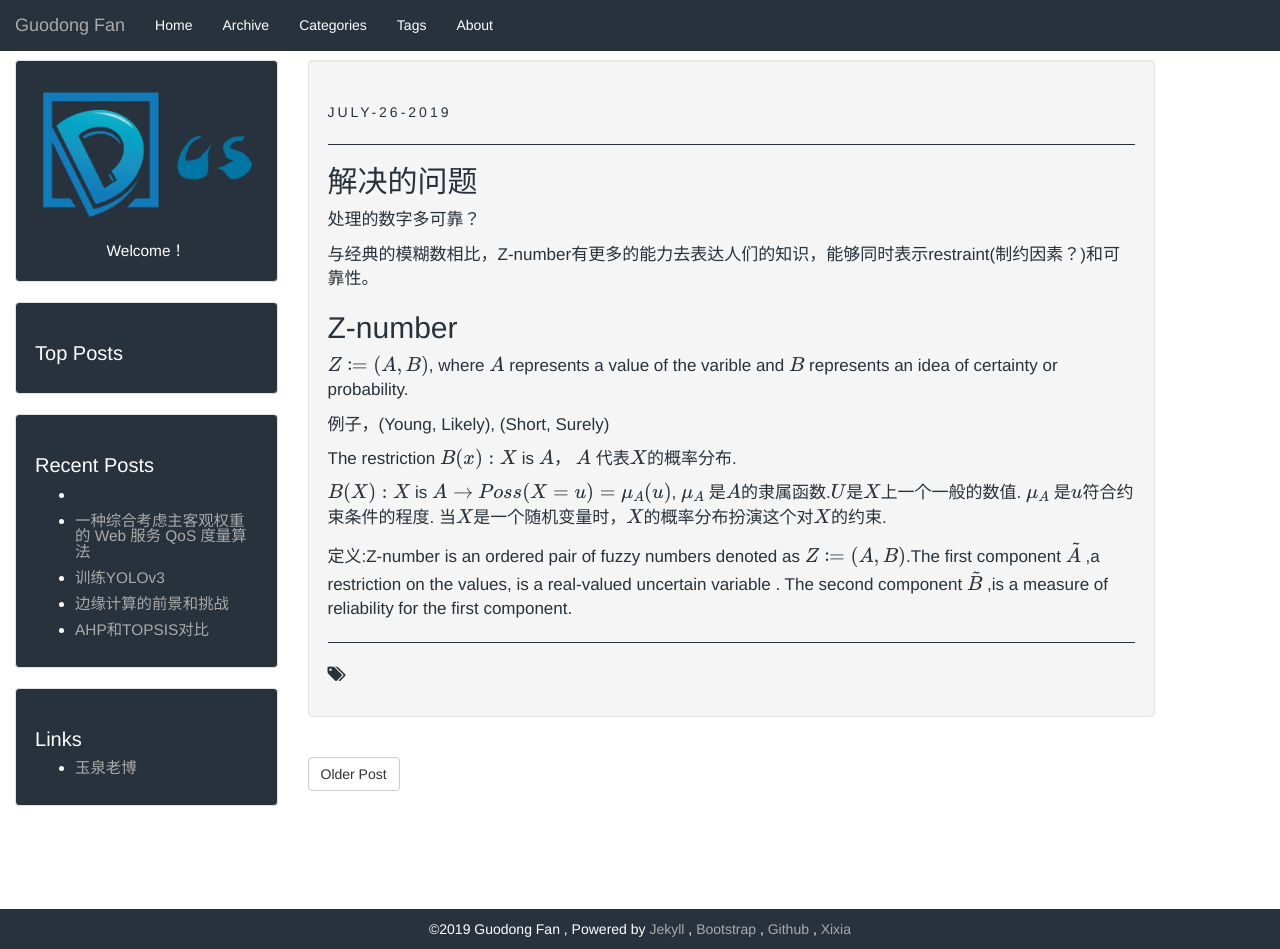
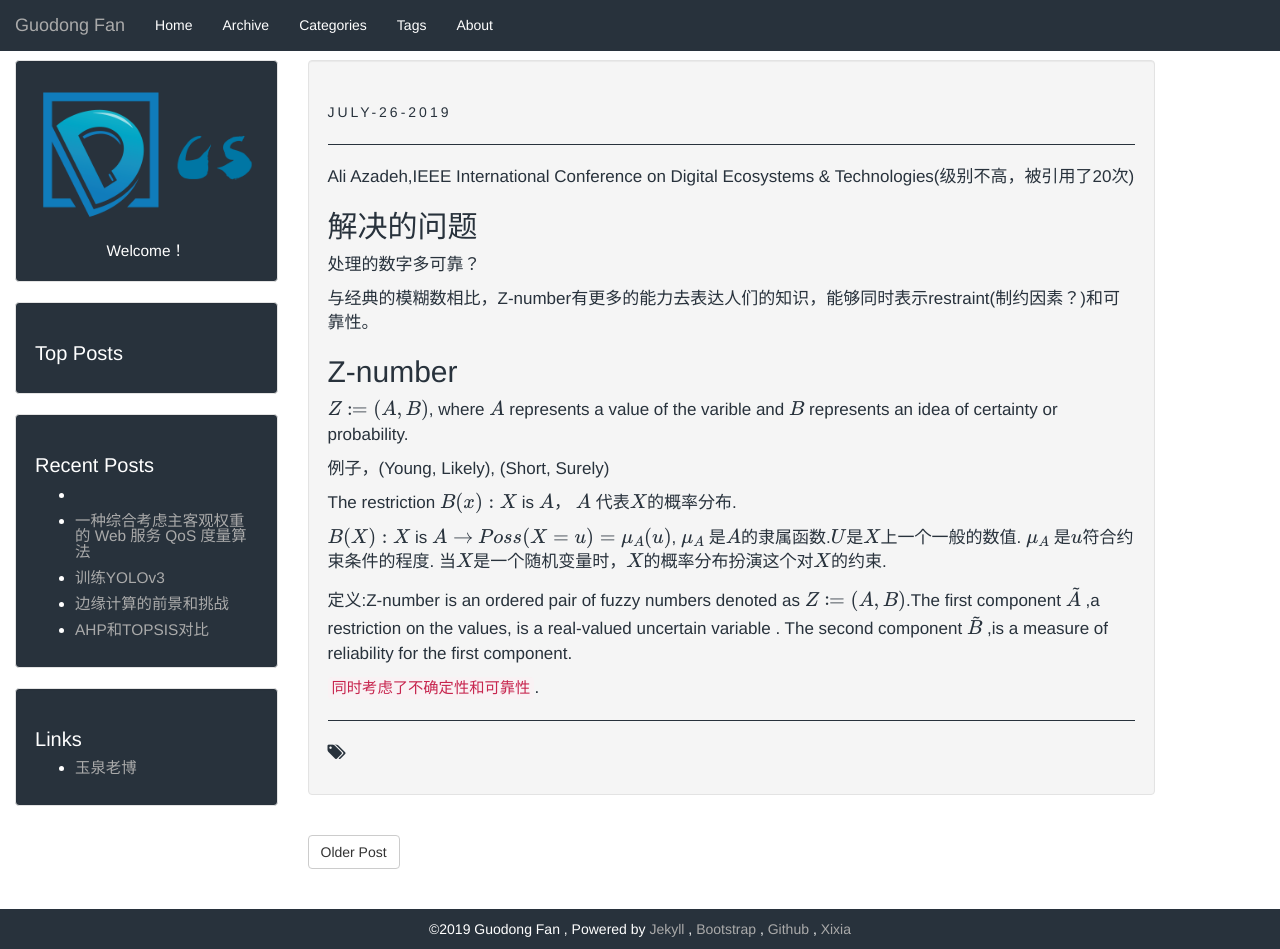
Before and after one commit to GuodongFan/GuodongFan.github.io, a Jekyll site: the page built from _posts/2019-07-26-Z-Number.md, in a window 1280 px wide and 949 px high. Built offline with Jekyll 4.4.1, drawn with Linux system fonts in a browser that asks for light colours; our own code applies the rules of GitHub Pages for plain Markdown files; formulas are drawn with MathJax 3.

Commit message:
Update 2019-07-26-Z-Number.md

```diff
--- a/_posts/2019-07-26-Z-Number.md
+++ b/_posts/2019-07-26-Z-Number.md
@@ -4,6 +4,7 @@ published: true
 category: review
 tags: Z-number Fuzzy
 ---
+Ali Azadeh,IEEE International Conference on Digital Ecosystems & Technologies(级别不高，被引用了20次)
 
 ## 解决的问题
 
@@ -23,3 +24,5 @@ $B(X):X$ is $A\to$ $Poss(X=u)=\mu_A(u)$, $\mu_A$ 是$A$的隶属函数.$U$是$X$
 当$X$是一个随机变量时，$X$的概率分布扮演这个对$X$的约束.
 
 定义:Z-number is an ordered pair of fuzzy numbers denoted as $Z\coloneqq (A,B)$.The first component $\tilde{A}$ ,a restriction on the values, is a real-valued uncertain variable . The second component $\tilde{B}$ ,is a measure of reliability for the first component.
+
+`同时考虑了不确定性和可靠性`.
```
